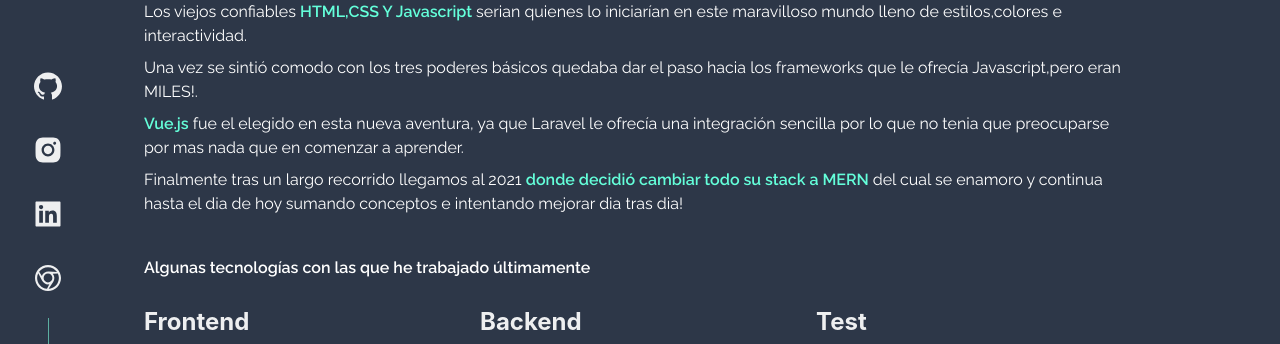
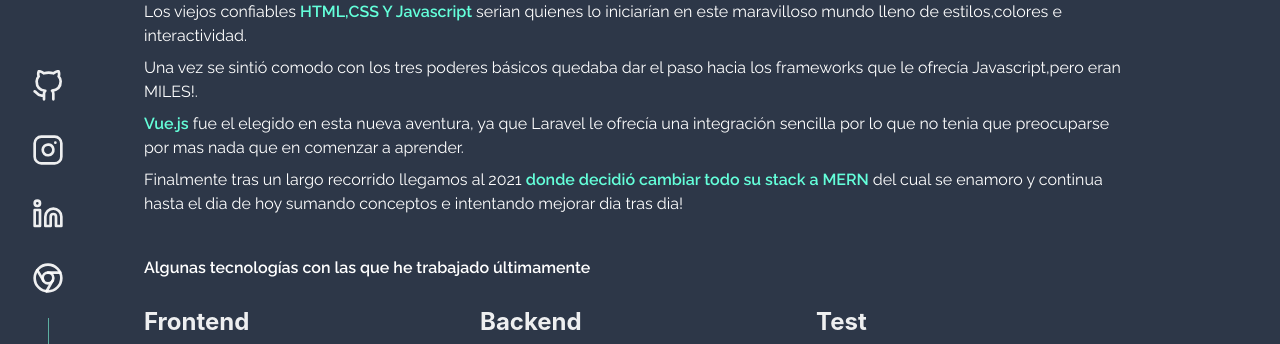
Before and after one commit to nahuelDev23/myPageCv, a Next.js app: page / in a window 1280 px wide. Shown: the part 332-676 px from the top of the page. Built offline with nearby package versions, Linux system fonts and the light colour scheme.

Commit message:
itemOflist container

```diff
--- /dev/null
+++ b/components/ui/socialIcons/ItemOfListContainer.tsx
@@ -0,0 +1,24 @@
+import { ReactNode } from "react";
+import { FiGithub, FiInstagram, FiLinkedin, FiChrome } from "react-icons/fi";
+
+import { ItemOfList } from "./ItemOfList";
+
+interface Props {
+  url: string;
+  socialIcon: string;
+}
+interface Icon {
+  [nameOfIcon: string]: ReactNode;
+}
+
+const icon: Icon = {
+  github: <FiGithub aria-label="svg" size="32px" />,
+  linkedin: <FiLinkedin aria-label="svg" size="32px" />,
+  instagram: <FiInstagram aria-label="svg" size="32px" />,
+  web: <FiChrome aria-label="svg" size="32px" />,
+};
+
+// todo hacer test
+export const ItemOfListContainer = ({ url, socialIcon }: Props) => {
+  return <ItemOfList url={url}>{icon[socialIcon]}</ItemOfList>;
+};
--- a/components/ui/socialIcons/ListOfSocialDesktop.tsx
+++ b/components/ui/socialIcons/ListOfSocialDesktop.tsx
@@ -1,25 +1,8 @@
 import { Center, Divider, Stack, UnorderedList } from "@chakra-ui/react";
-import { ReactNode } from "react";
-import {
-  AiFillGithub,
-  AiFillInstagram,
-  AiFillLinkedin,
-  AiOutlineChrome,
-} from "react-icons/ai";
 
 import { links } from "../../../lib/contactLinks.json";
 
-import { ItemOfList } from "./ItemOfList";
-
-interface Icon {
-  [nameOfIcon: string]: ReactNode;
-}
-const icon: Icon = {
-  github: <AiFillGithub aria-label="svg" size="32px" />,
-  linkedin: <AiFillLinkedin aria-label="svg" size="32px" />,
-  instagram: <AiFillInstagram aria-label="svg" size="32px" />,
-  web: <AiOutlineChrome aria-label="svg" size="32px" />,
-};
+import { ItemOfListContainer } from "./ItemOfListContainer";
 
 export const ListOfSocialDesktop = () => {
   return (
@@ -43,9 +26,11 @@
         w="100%"
       >
         {links.map(({ socialIcon, url }) => (
-          <ItemOfList key={socialIcon} url={url}>
-            {icon[socialIcon]}
-          </ItemOfList>
+          <ItemOfListContainer
+            key={socialIcon}
+            socialIcon={socialIcon}
+            url={url}
+          />
         ))}
       </UnorderedList>
       <Center height="150px">
--- a/components/ui/socialIcons/ListOfSocialMobile.tsx
+++ b/components/ui/socialIcons/ListOfSocialMobile.tsx
@@ -10,6 +10,7 @@
 import { links } from "../../../lib/contactLinks.json";
 
 import { ItemOfList } from "./ItemOfList";
+import { ItemOfListContainer } from "./ItemOfListContainer";
 
 interface Icon {
   [nameOfIcon: string]: ReactNode;
@@ -34,9 +35,11 @@
         w="100%"
       >
         {links.map(({ socialIcon, url }) => (
-          <ItemOfList key={socialIcon} url={url}>
-            {icon[socialIcon]}
-          </ItemOfList>
+          <ItemOfListContainer
+            key={socialIcon}
+            socialIcon={socialIcon}
+            url={url}
+          />
         ))}
       </UnorderedList>
     </Stack>
--- a/components/ui/socialIcons/index.ts
+++ b/components/ui/socialIcons/index.ts
@@ -3,3 +3,5 @@
 export * from "./ListOfSocialMobile";
 
 export * from "./ListOfSocialDesktop";
+
+export * from "./ItemOfListContainer";
```
